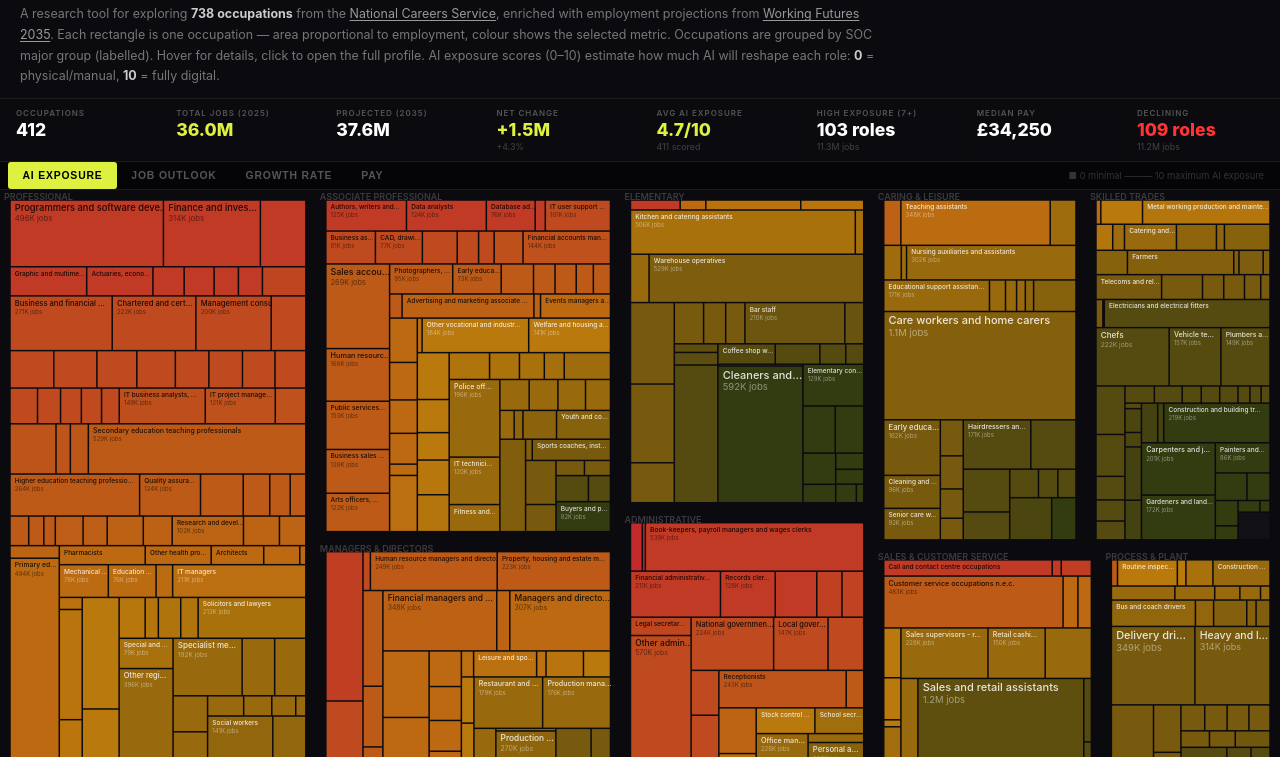
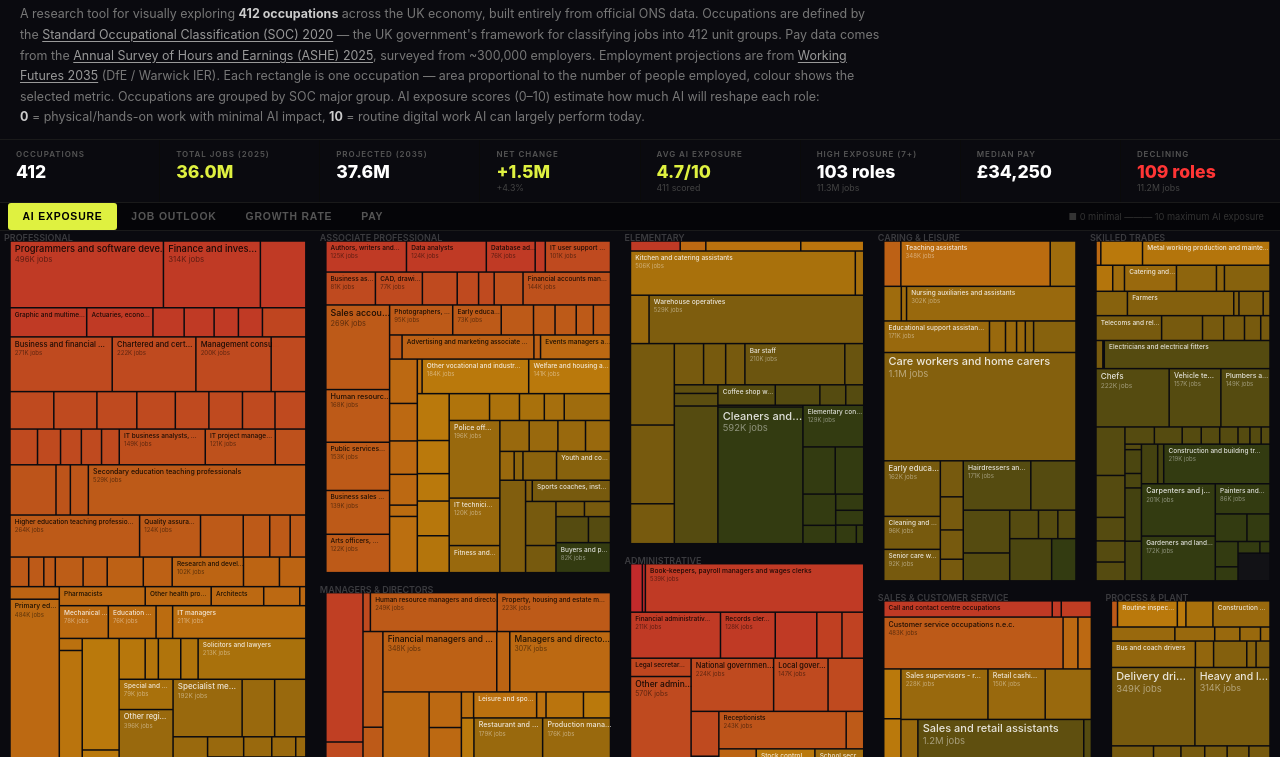
Before and after one commit to maconcb/Dta, a plain HTML site: page index.html in a window 1280 px wide. Shown: the part 43-800 px from the top of the page. Drawn offline with Linux system fonts and the light colour scheme.

Commit message:
Update explainer and footer for ONS data sources

```diff
--- a/index.html
+++ b/index.html
@@ -75,15 +75,21 @@ canvas { display: block; flex: 1; cursor: crosshair; }
 <div class="header">
   <h1>UK Jobs</h1>
   <div class="intro">
-    A research tool for exploring <strong>738 occupations</strong> from the
-    <a href="https://nationalcareers.service.gov.uk/explore-careers" target="_blank">National Careers Service</a>,
-    enriched with employment projections from
-    <a href="https://www.gov.uk/government/publications/labour-market-and-skills-projections-2020-to-2035" target="_blank">Working Futures 2035</a>.
-    Each rectangle is one occupation — area proportional to employment, colour shows the selected metric.
-    Occupations are grouped by SOC major group (labelled).
-    Hover for details, click to open the full profile.
-    AI exposure scores (0–10) estimate how much AI will reshape each role:
-    <strong>0</strong> = physical/manual, <strong>10</strong> = fully digital.
+    A research tool for visually exploring <strong>412 occupations</strong> across the UK economy, built entirely from official ONS data.
+    Occupations are defined by the
+    <a href="https://www.ons.gov.uk/methodology/classificationsandstandards/standardoccupationalclassificationsoc/soc2020" target="_blank">Standard Occupational Classification (SOC) 2020</a>
+    — the UK government's framework for classifying jobs into 412 unit groups.
+    Pay data comes from the
+    <a href="https://www.ons.gov.uk/employmentandlabourmarket/peopleinwork/earningsandworkinghours/datasets/occupation4digitsoc2010ashetable14" target="_blank">Annual Survey of Hours and Earnings (ASHE) 2025</a>,
+    surveyed from ~300,000 employers.
+    Employment projections are from
+    <a href="https://www.gov.uk/government/publications/labour-market-and-skills-projections-2020-to-2035" target="_blank">Working Futures 2035</a>
+    (DfE&nbsp;/&nbsp;Warwick&nbsp;IER).
+    Each rectangle is one occupation — area proportional to the number of people employed, colour shows the selected metric.
+    Occupations are grouped by SOC major group.
+    AI&nbsp;exposure scores (0–10) estimate how much AI will reshape each role:
+    <strong>0</strong>&nbsp;=&nbsp;physical/hands-on work with minimal AI&nbsp;impact,
+    <strong>10</strong>&nbsp;=&nbsp;routine digital work AI can largely perform today.
   </div>
 </div>
 
@@ -110,9 +116,10 @@ canvas { display: block; flex: 1; cursor: crosshair; }
 <canvas id="canvas"></canvas>
 
 <div class="foot">
-  Occupation profiles: <a href="https://nationalcareers.service.gov.uk" target="_blank">National Careers Service</a>.
-  Employment: <a href="https://www.gov.uk/government/publications/labour-market-and-skills-projections-2020-to-2035" target="_blank">Working Futures 2035</a> (DfE / Warwick IER), SOC 2020.
-  AI scores: Gemini Flash via <a href="https://openrouter.ai" target="_blank">OpenRouter</a>.
+  Occupations: <a href="https://www.ons.gov.uk/methodology/classificationsandstandards/standardoccupationalclassificationsoc/soc2020" target="_blank">SOC 2020</a> (ONS), 412 unit groups.
+  Pay: <a href="https://www.ons.gov.uk/employmentandlabourmarket/peopleinwork/earningsandworkinghours/datasets/occupation4digitsoc2010ashetable14" target="_blank">ASHE Table 14</a> (ONS, April 2025 provisional).
+  Employment projections: <a href="https://www.gov.uk/government/publications/labour-market-and-skills-projections-2020-to-2035" target="_blank">Working Futures 2035</a> (DfE / Warwick IER).
+  AI exposure: Gemini Flash via <a href="https://openrouter.ai" target="_blank">OpenRouter</a>.
   Adapted from <a href="https://github.com/karpathy/jobs" target="_blank">karpathy/jobs</a>.
 </div>
 
```
